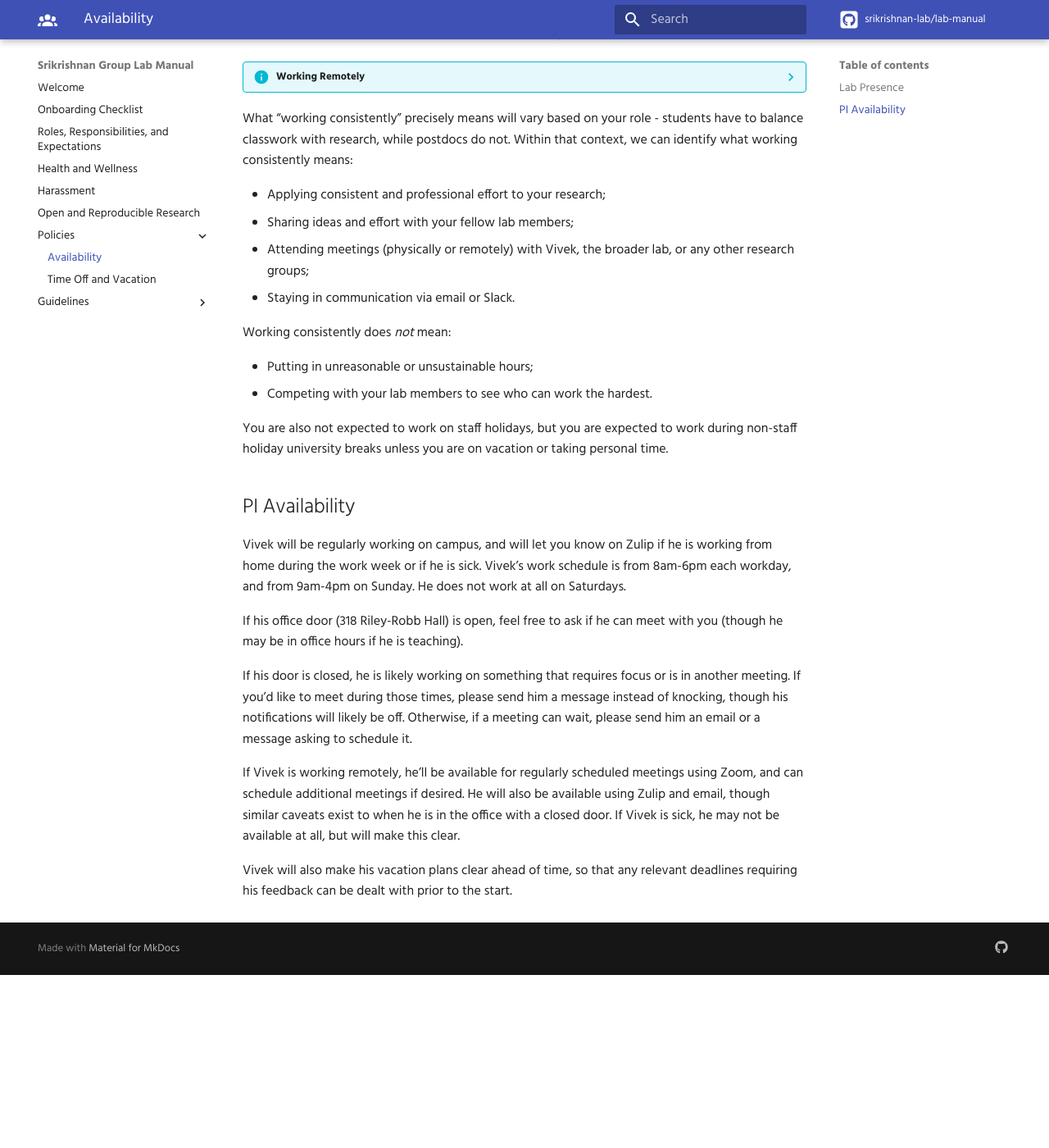
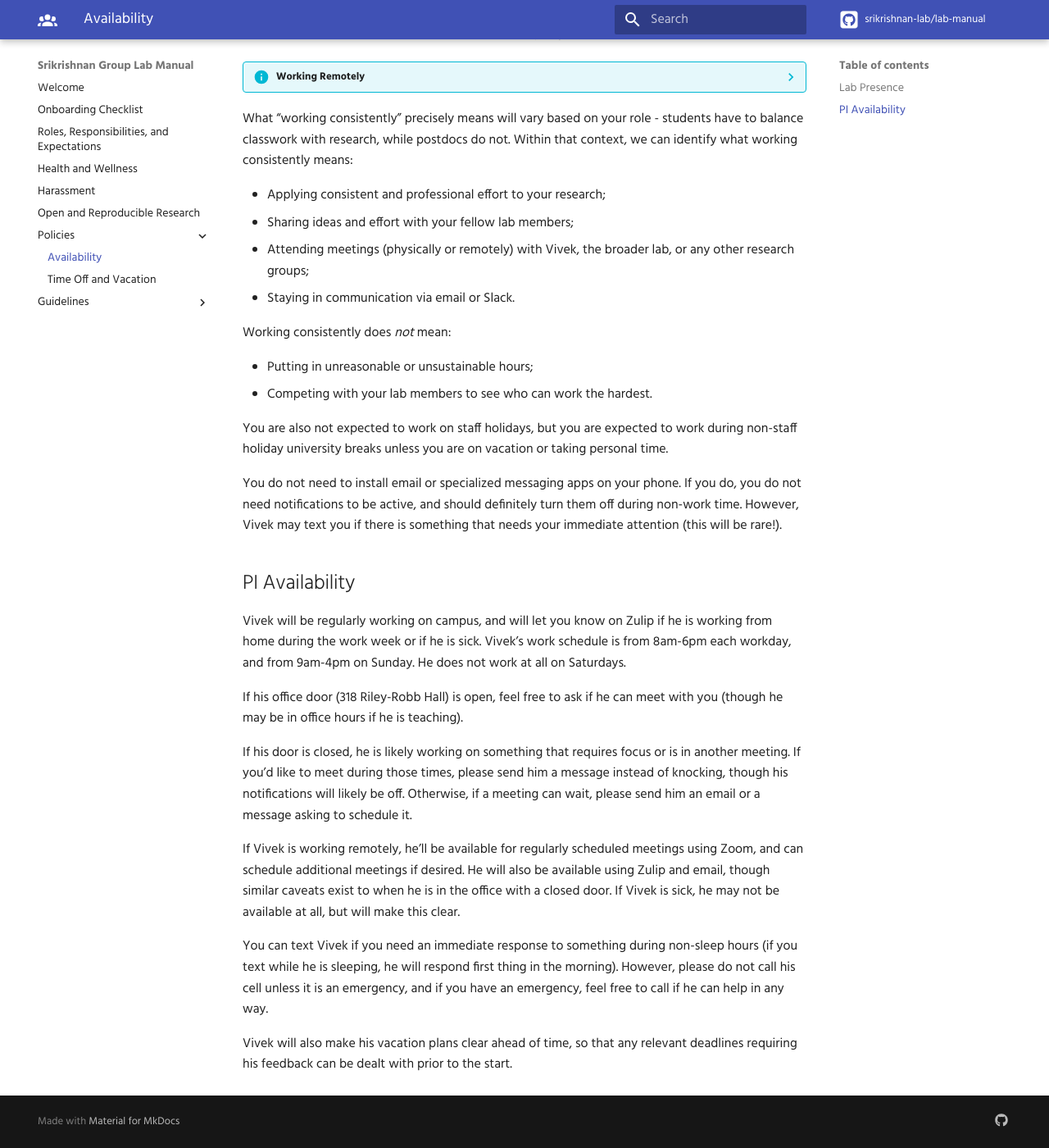
Before and after one commit to srikrishnan-lab/lab-manual, an MkDocs documentation site: the page built from docs/policies/availability.md, in a window 1280 px wide and 1400 px high, scrolled down 227 px. Shown: the whole window at 82% size. Built offline with MkDocs 1.6.1 and Material for MkDocs 9.7.7, drawn with Linux system fonts in a browser that asks for light colours; some web fonts are replaced; comment, search, counter and statistics services are not loaded; before the commit the page ends 1416 px from its top, so only the background shows below that.

Commit message:
add policies about phones

```diff
--- a/docs/policies/availability.md
+++ b/docs/policies/availability.md
@@ -22,6 +22,8 @@ Working consistently does *not* mean:
 
 You are also not expected to work on staff holidays, but you are expected to work during non-staff holiday university breaks unless you are on vacation or taking personal time.
 
+You do not need to install email or specialized messaging apps on your phone. If you do, you do not need notifications to be active, and should definitely turn them off during non-work time. However, Vivek may text you if there is something that needs your immediate attention (this will be rare!).
+
 ## PI Availability
 
 Vivek will be regularly working on campus, and will let you know on Zulip if he is working from home during the work week or if he is sick. Vivek's work schedule is from 8am-6pm each workday, and from 9am-4pm on Sunday. He does not work at all on Saturdays.
@@ -32,4 +34,6 @@ If his door is closed, he is likely working on something that requires focus or
 
 If Vivek is working remotely, he'll be available for regularly scheduled meetings using Zoom, and can schedule additional meetings if desired. He will also be available using Zulip and email, though similar caveats exist to when he is in the office with a closed door. If Vivek is sick, he may not be available at all, but will make this clear.
 
+You can text Vivek if you need an immediate response to something during non-sleep hours (if you text while he is sleeping, he will respond first thing in the morning). However, please do not call his cell unless it is an emergency, and if you have an emergency, feel free to call if he can help in any way.
+
 Vivek will also make his vacation plans clear ahead of time, so that any relevant deadlines requiring his feedback can be dealt with prior to the start.
```
